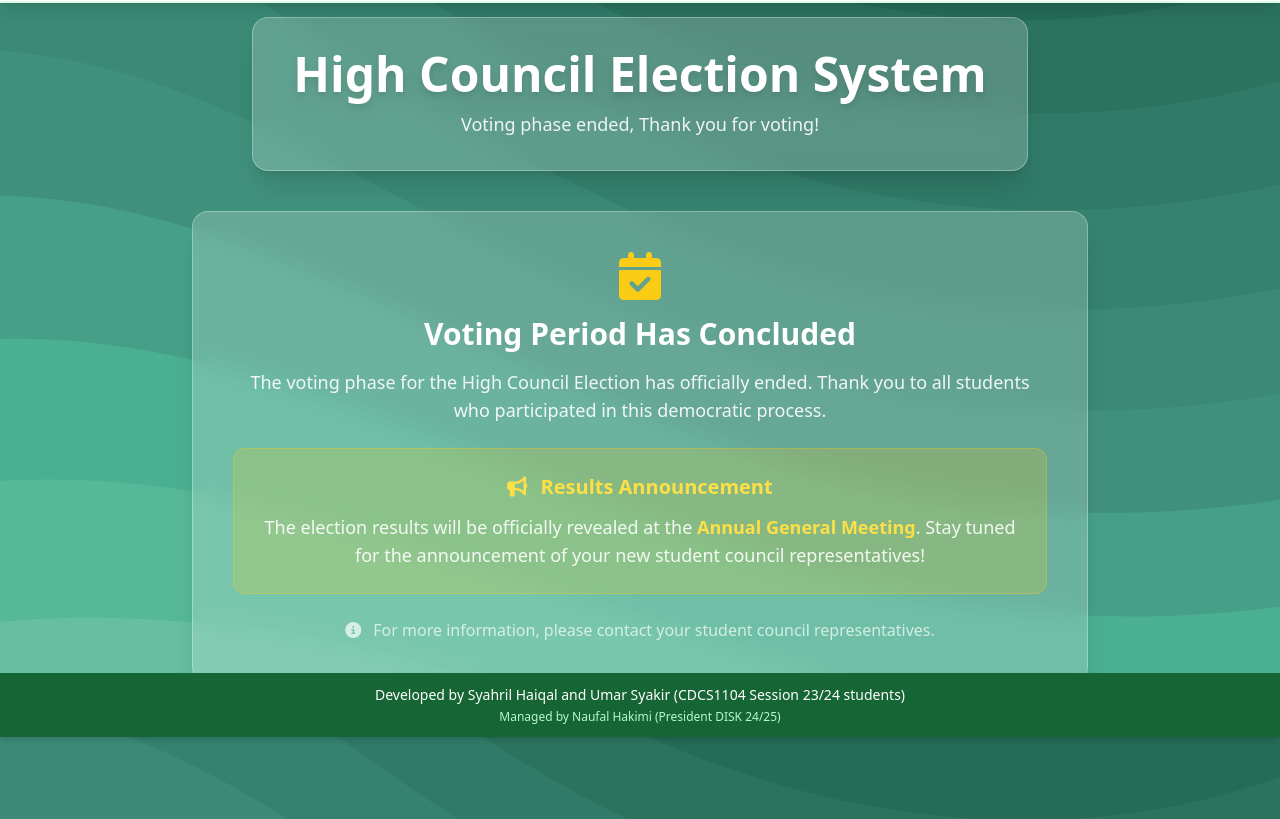
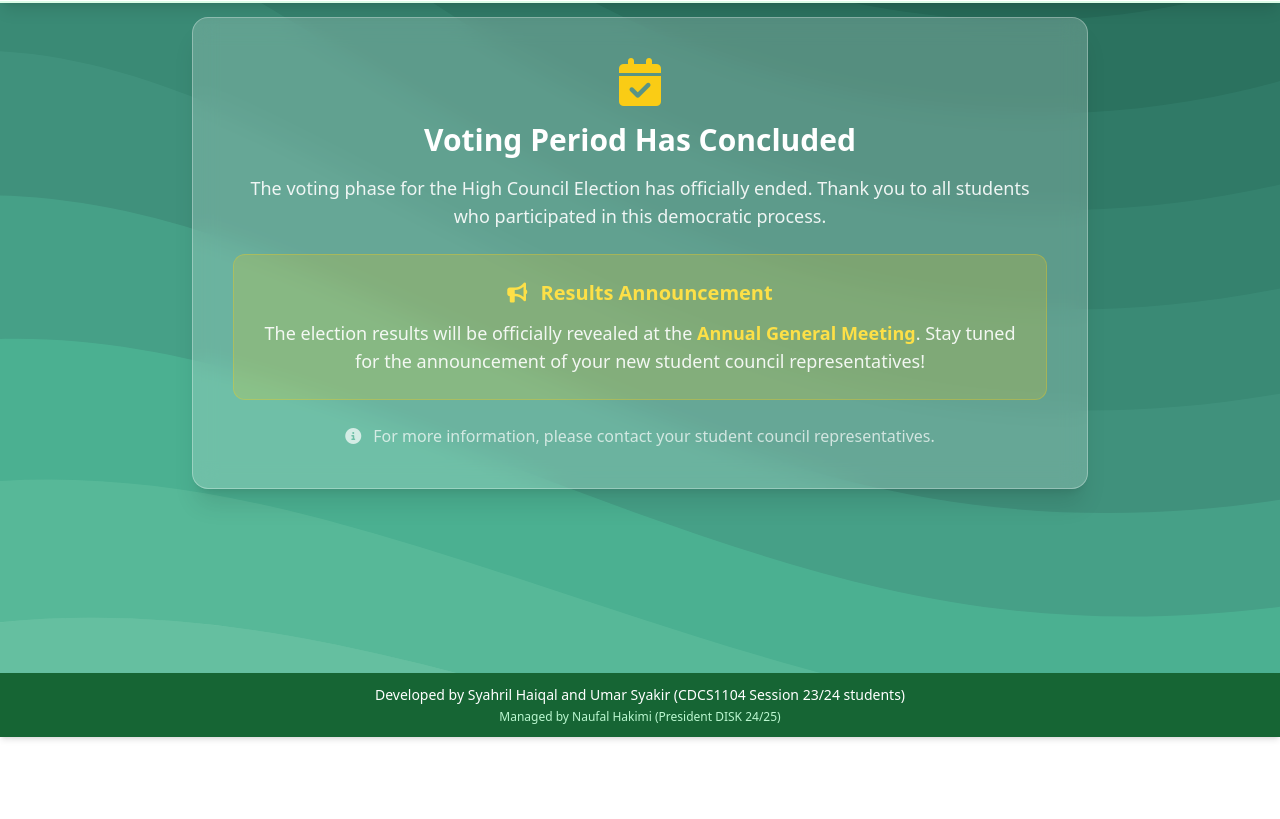
Before and after one commit to syahrillhaiqal/DiskVotingSystem, a website: page public/index.html in a window 1280 px wide. Shown: the part 63-882 px from the top of the page. After the commit the page ends 800 px from the top, so only its background shows below. Drawn offline with nearby package versions, Linux system fonts and the light colour scheme.

Commit message:
okay final inshallah

```diff
--- a/public/index.html
+++ b/public/index.html
@@ -46,23 +46,7 @@
         <div class="container mx-auto px-4 py-5 flex-grow pt-20 pb-24">
 
             <!-- Header Section -->
-            <div class="relative text-center mb-10">
-                <div
-                    class="inline-block bg-white/20 backdrop-blur-md shadow-xl rounded-2xl px-6 py-6 md:px-10 md:py-8 border border-white/30"
-                >
-                    <h1
-                        class="text-white text-3xl md:text-5xl font-extrabold mb-3 drop-shadow-lg"
-                    >
-                        High Council Election System
-                    </h1>
-                    <p
-                        id="instruction-text"
-                        class="text-white/90 text-base md:text-lg font-medium"
-                    >
-                       Voting phase ended, Thank you for voting!
-                    </p>
-                </div>
-            </div>
+
 
             <!-- Post-Program Message -->
             <div class="max-w-4xl mx-auto mb-10">
```
